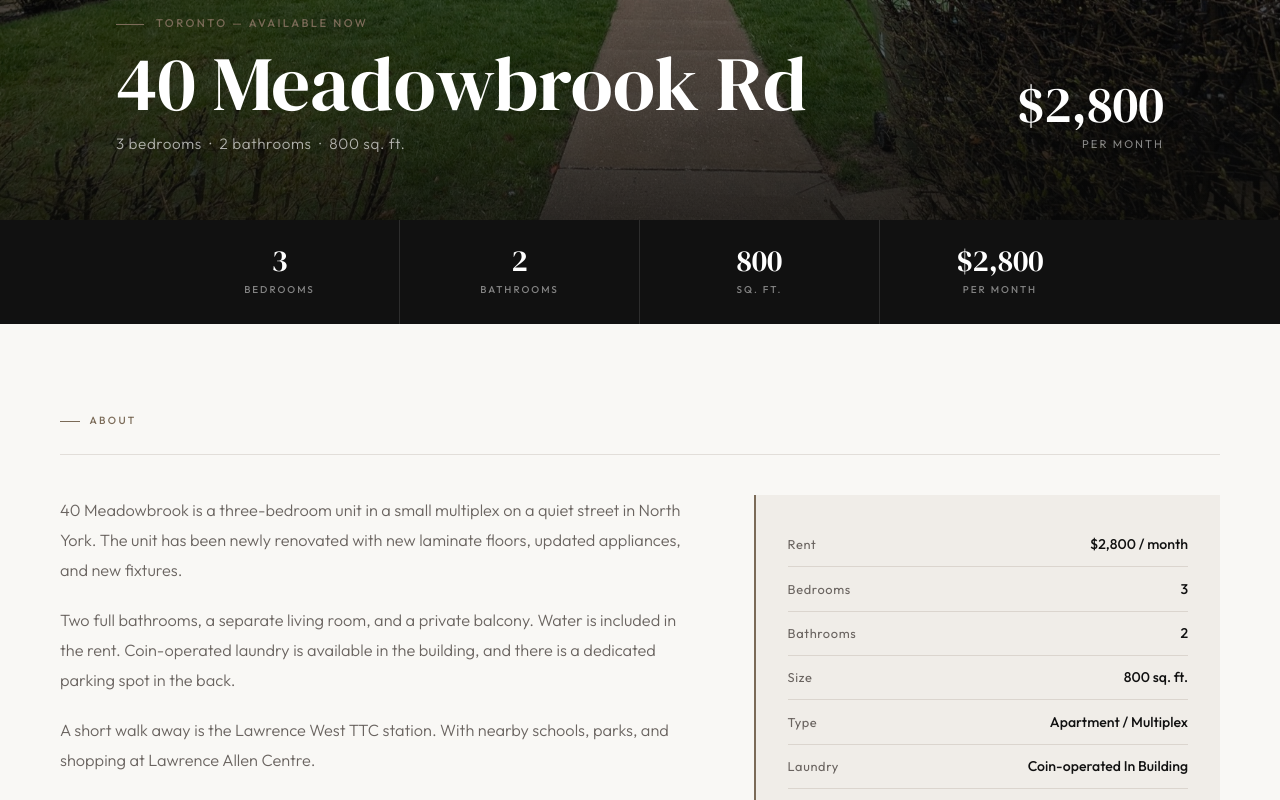
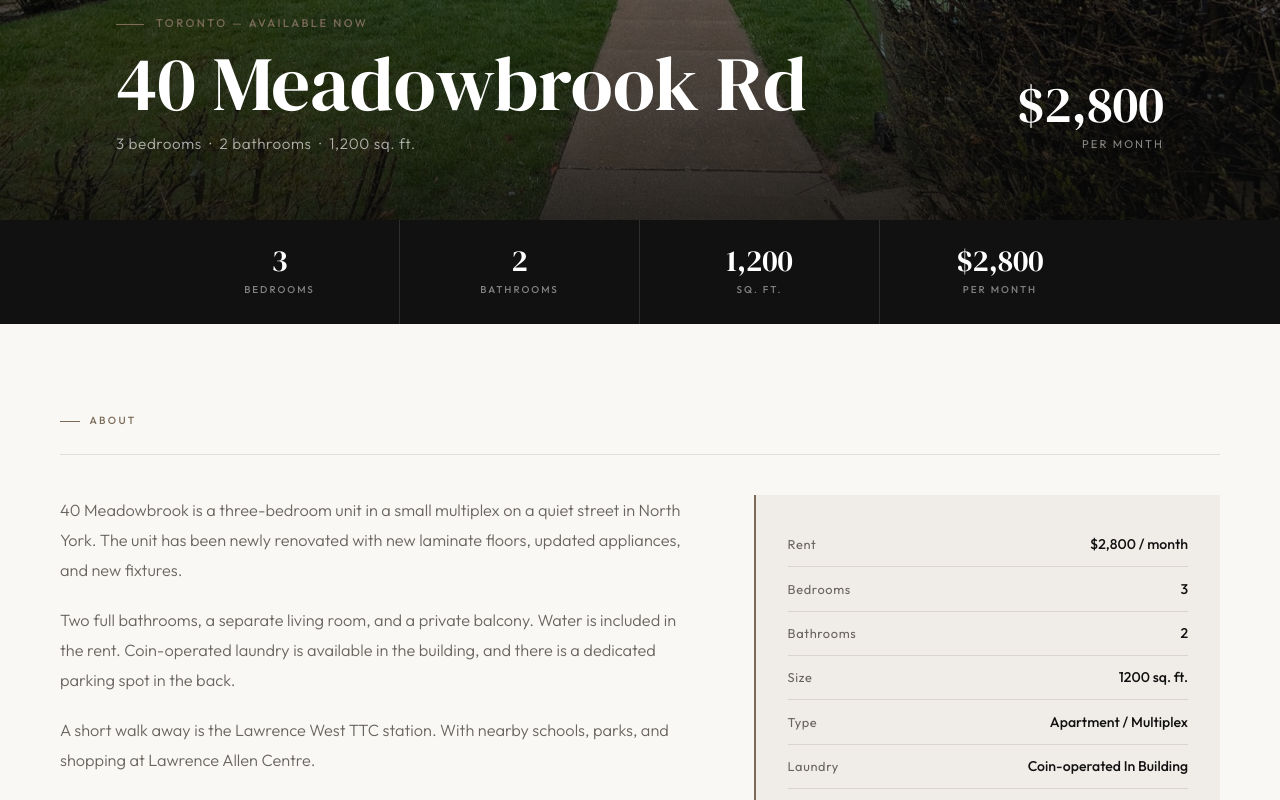
Before and after one commit to davidribs/40-meadowbrook-rd, a React (Vite) app: page / in a window 1280 px wide. Shown: the part 580-1380 px from the top of the page. Built offline with nearby package versions, Linux system fonts and the light colour scheme.

Commit message:
fixed listing details and removed panorama

```diff
--- a/src/App.jsx
+++ b/src/App.jsx
@@ -17,7 +17,6 @@ export default function App() {
       <About />
       <Gallery />
       <Features />
-      <Panorama />
       <Location />
       <Contact />
       <Footer />
--- a/src/components/Contact.jsx
+++ b/src/components/Contact.jsx
@@ -26,17 +26,11 @@ export default function Contact() {
         </p>
 
         <div style={{ display: 'flex', gap: '1rem', justifyContent: 'center', flexWrap: 'wrap' }}>
-          <a
-            href={`mailto:${listing.contact.email}?subject=Inquiry: ${listing.address}&body=Hello, I am interested in viewing the ${listing.beds}-bedroom apartment at ${listing.address}. Please let me know your availability.`}
-            style={btnStyle('filled')}
-          >
-            Email to Inquire
-          </a>
-          {listing.contact.phone && (
+
             <a href={`tel:${listing.contact.phone.replace(/\D/g,'')}`} style={btnStyle('outline')}>
               {listing.contact.phone}
             </a>
-          )}
+
         </div>
       </div>
     </section>
--- a/src/config.js
+++ b/src/config.js
@@ -5,10 +5,10 @@ export const listing = {
   price:     2800,
   beds:      3,
   baths:     2,
-  sqft:      800,
+  sqft:      1200,
   available: "Available Now",
   type:      "Apartment - Multiplex",
-  contact: { email: "your@email.com", phone: "+1 (416) 000-0000" },
+  contact: { email: "your@email.com", phone: "+1 (647) 381-3055" },
   description: [
     "40 Meadowbrook is a three-bedroom unit in a small multiplex on a quiet street in North York. The unit has been newly renovated with new laminate floors, updated appliances, and new fixtures.",
     "Two full bathrooms, a separate living room, and a private balcony. Water is included in the rent. Coin-operated laundry is available in the building, and there is a dedicated parking spot in the back.",
@@ -18,7 +18,7 @@ export const listing = {
     { label: "Rent",      value: "$2,800 / month" },
     { label: "Bedrooms",  value: "3" },
     { label: "Bathrooms", value: "2" },
-    { label: "Size",      value: "800 sq. ft." },
+    { label: "Size",      value: "1200 sq. ft." },
     { label: "Type",      value: "Apartment / Multiplex" },
     { label: "Laundry",   value: "Coin-operated In Building" },
     { label: "Parking",   value: "Included" },
@@ -55,7 +55,7 @@ features: [
     { src: "photos/hallway-2.jpg",         caption: "Hallway" },
     { src: "photos/hallway-3.jpg",         caption: "Hallway" },
     { src: "photos/entranceway-1.jpg",     caption: "Entranceway" },
-    { src: "photos/parking-space-1.jpg",   caption: "Parking Space" },
+    // { src: "photos/parking-space-1.jpg",   caption: "Parking Space" },
   ],
   nearby: ["TTC subway station", "Schools", "Parks & Green Space", "Grocery & Shopping", "Cafes & Restaurants"],
 }// patch - this gets merged manually
```
